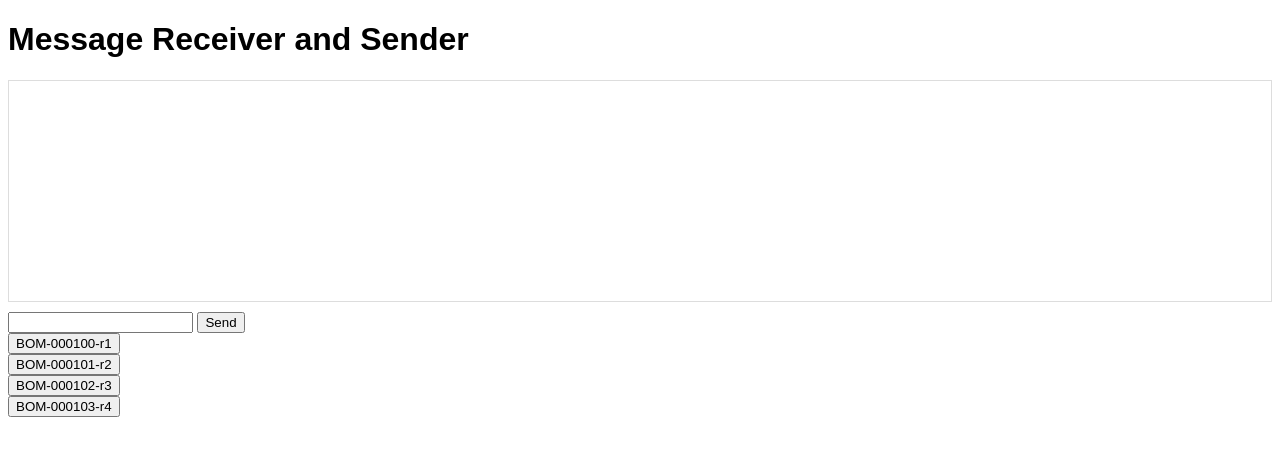
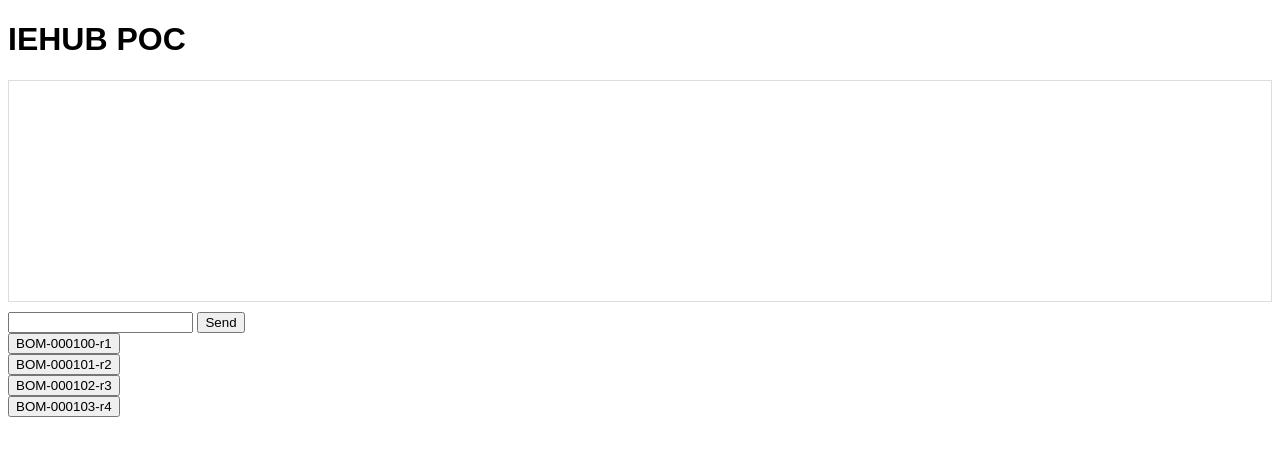
Before and after one commit to kameshwaranHontrel/IFrameTest, a plain HTML site: page index.html in a window 1280 px wide. Drawn offline with Linux system fonts and the light colour scheme.

Commit message:
renamed title

```diff
--- a/index.html
+++ b/index.html
@@ -22,7 +22,7 @@
 </head>
 
 <body>
-    <h1>Message Receiver and Sender</h1>
+    <h1>IEHUB POC</h1>
     <div id="messages"></div>
 
     <input id="messageBox" />
```
